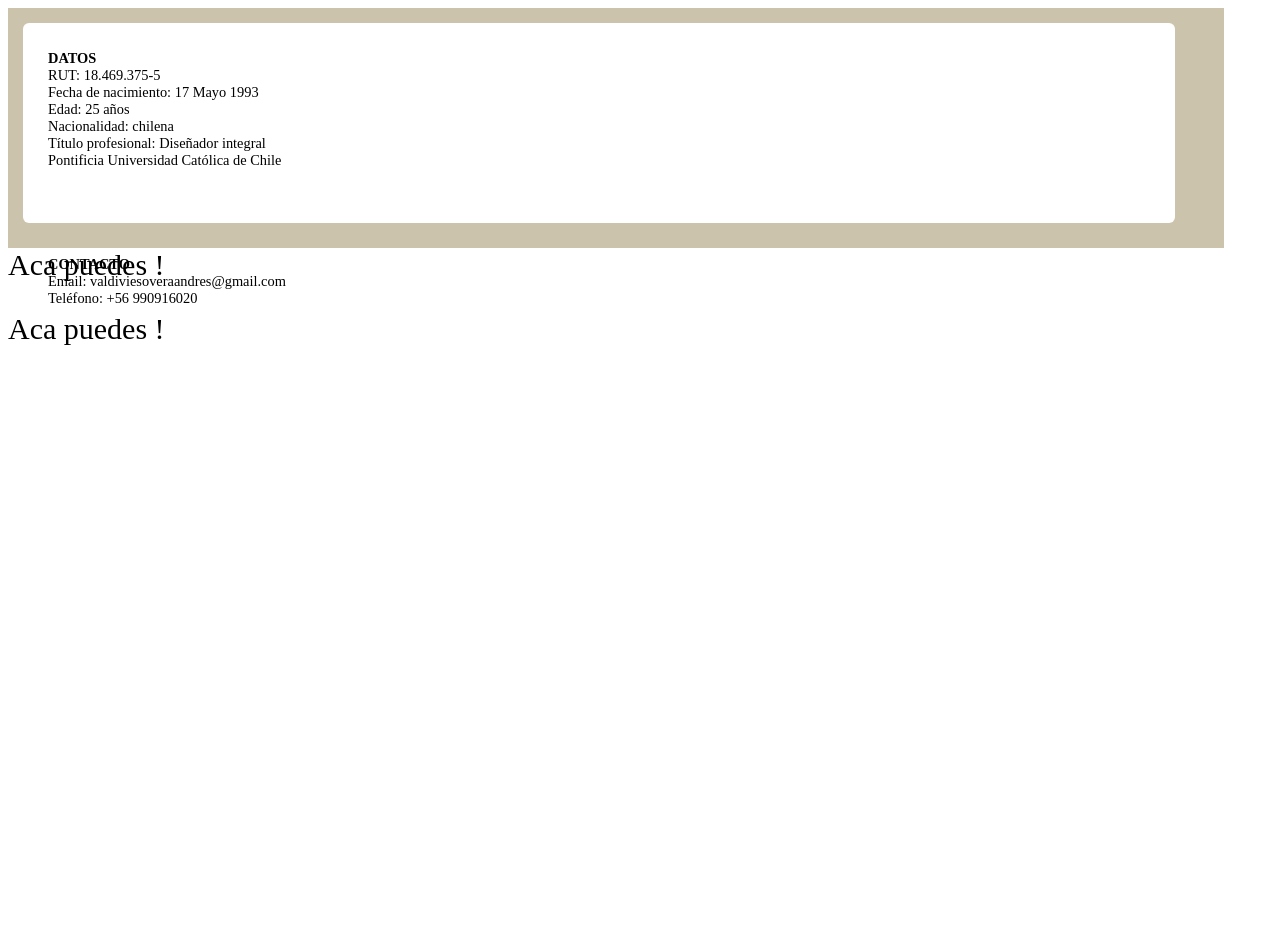
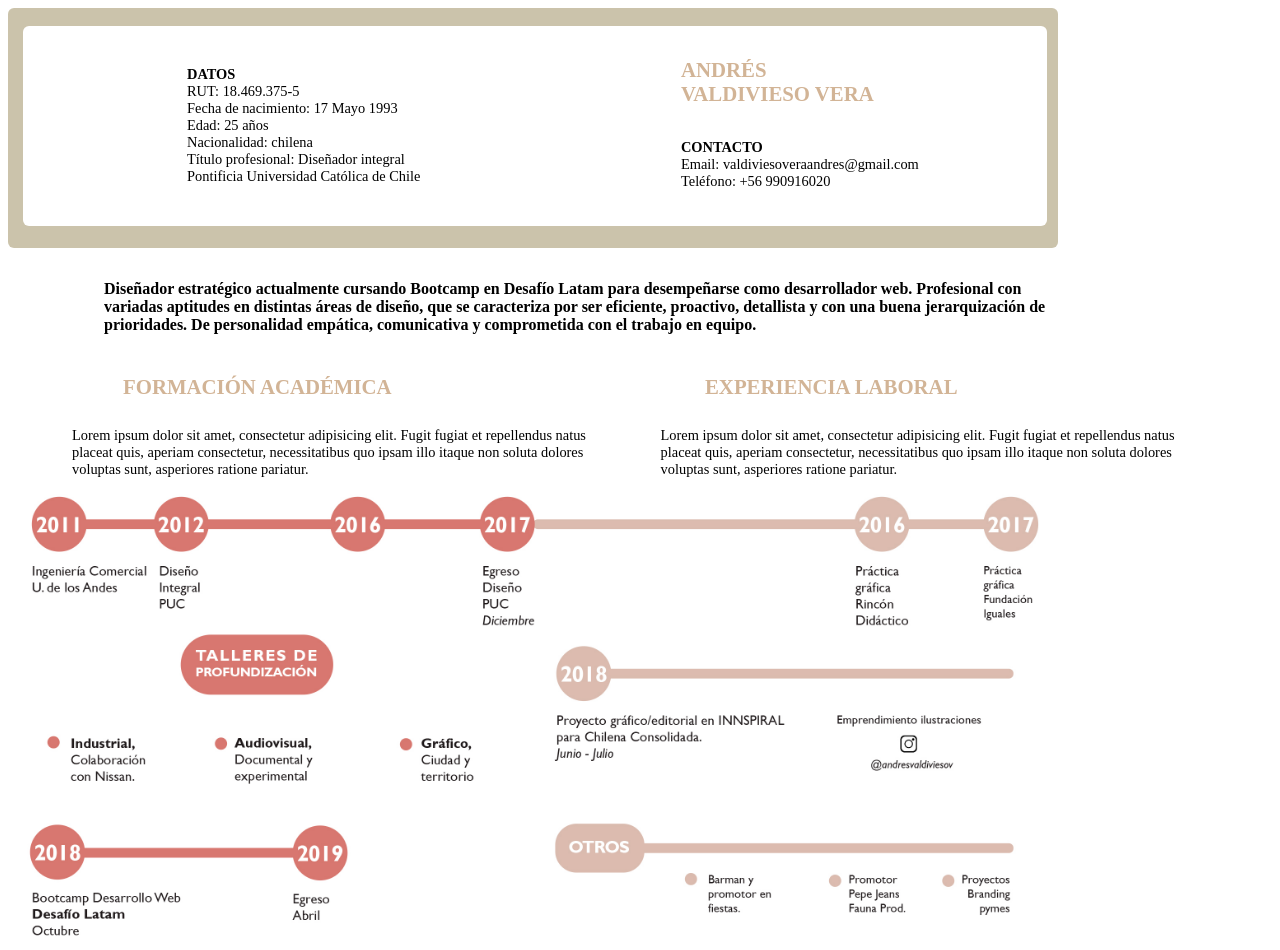
Before and after one commit to aavaldivieso/curriculum, a website: page public/index.html in a window 1280 px wide. Before the commit the page ends 800 px from the top, so only its background shows below. Drawn offline with Linux system fonts and the light colour scheme; files that its build step writes are made by us from their sources.

Commit message:
curriculum 50%

```diff
--- a/public/index.html
+++ b/public/index.html
@@ -5,13 +5,14 @@
 	<meta name="viewport" content="initial-scale=1 width=device-width">
 	<title>Prueba de Sass</title>
 	<link rel="stylesheet" href="css/app.css">
+	<link rel="stylesheet" href="css/grid.css">
 </head>
 <body>
 	<div class="row">
 		<div class="container">
-			<div class="mini-container">
-				<div class="cell-small">
-				<p><span>DATOS</span><br>
+			<div class="mini-container" style="margin-top: 18px;">
+				<div class="col-md-4">
+				<p style="margin-top: 5vh;"><span>DATOS</span><br>
 				RUT: 18.469.375-5 <br>
 				Fecha de nacimiento: 17 Mayo 1993 <br>
 				Edad: 25 años <br>
@@ -19,8 +20,8 @@
 				Título profesional: Diseñador integral <br>
 				Pontificia Universidad Católica de Chile</p>
 				</div>
-				<div class="cell-small">
-				<p><span>CONTACTO</span> <br>
+				<div class="col-md-5"><h4 style="margin-top: 4vh;">ANDRÉS <br>VALDIVIESO VERA</h4>
+				<p style="margin-top: 0.7vh; margin-left: 190px;"><span>CONTACTO</span> <br>
 				Email: valdiviesoveraandres@gmail.com <br>
 				Teléfono: +56 990916020
 				</p>
@@ -29,12 +30,19 @@
 		</div>
 
 		<div class="big">
-		<p>Aca puedes !</p>
+		<h6 style="margin-top: 4vh;">Diseñador estratégico actualmente cursando Bootcamp en Desafío Latam para desempeñarse como desarrollador web. Profesional con <br>variadas aptitudes en distintas áreas de diseño, que se caracteriza por ser eficiente, proactivo, detallista y con una buena
+jerarquización de <br>prioridades. De personalidad empática, comunicativa y comprometida con el trabajo en equipo.</h6>
 		</div>
-		<div class="big">
-		<p>Aca puedes !</p>
+		<div class="small">
+		<h4 style="margin-left: 115px;">FORMACIÓN ACADÉMICA</h4>
+		<h4 style="margin-left: 70px;">EXPERIENCIA LABORAL</h4>
 		</div>
 	</div>
+	<div class="row">
+	<div class="col-md-5">Lorem ipsum dolor sit amet, consectetur adipisicing elit. Fugit fugiat et repellendus natus placeat quis, aperiam consectetur, necessitatibus quo ipsam illo itaque non soluta dolores voluptas sunt, asperiores ratione pariatur.</div>
+	<div class="col-md-5">Lorem ipsum dolor sit amet, consectetur adipisicing elit. Fugit fugiat et repellendus natus placeat quis, aperiam consectetur, necessitatibus quo ipsam illo itaque non soluta dolores voluptas sunt, asperiores ratione pariatur.</div>
+	</div>
+	<img src="curriculum_tabla.jpg" alt="" class="img-responsive">
 
 
 
--- a/src/scss/app.scss
+++ b/src/scss/app.scss
@@ -23,45 +23,50 @@ body {
 
 .container {
 	background: rgba(190,180,150,0.8);
-	width: 95vw;
+	width: 98vw;
 	height: 30vh;
 	float: left;
+	border-radius: 6px;
+	}
 
 	p {
-		width: 45vw;
+		width: 40vw;
 		font-size: 0.9rem;
-		margin-left: 2px;
+		margin-left: 100px;
 		margin-top: 4px;
+		float: left;
 	}
-}
+
+	h4{
+		color: rgba(210,180,150,1);
+		width: 40vw;
+		font-size: 1.3rem;
+		margin-left: 100px;
+		margin-top: 4px;
+		float: left;
+	}
+
+	h6{
+		width: 90vw;
+		font-size: 1rem;
+		margin-left: 7.5vw;
+		margin-right: 5vw;
+		margin-top: 4px;
+		float: left;
+	}
 
 	span{
 		font-weight: bold;
 	}
 .mini-container {
 	background-color: white;
-	width: 90vw;
+	width: 96vw;
 	height: 25vh;
 	border-radius: 6px;
 	float: left;
 	margin: 15px;
 }
 
-.row{
-	clear: both;
-	float: left;
+.img-responsive{
+	max-width: 82vw;
 }
-
-.cell-big{
-	float: left;
-	width: 100vw;
-	height: 20vh;
-	padding: 2%;
-}
-
-.cell-small{
-	float: left;
-	width: 45vw;
-	height: 20vh;
-	padding: 2%;
-}
--- /dev/null
+++ b/src/scss/grid.css
@@ -0,0 +1,45 @@
+
+.col-md-1, .col-md-2, .col-md-3, .col-md-4, .col-md-5, .col-md-6, .col-md-7, .col-md-8, .col-md-9, .col-md-10, .col-md-11, .col-md-12{
+	float: left;
+}
+.col-md-1{,
+	width: 8.3%;
+	margin-left: 5vw;
+}
+.col-md-2{
+	width: 16.6%;
+	margin-left: 5vw;
+}
+.col-md-3{
+	width: 24.9%;
+	margin-left: 5vw;
+}
+.col-md-4{
+	width: 33.2%;
+	margin-left: 5vw;
+}
+.col-md-5{
+	width: 41.5%;
+	margin-left: 5vw;
+}
+.col-md-6{
+	width: 49.8%;
+}
+.col-md-7{
+	width: 58.1%;
+}
+.col-md-8{
+	width: 66.4%;
+}
+.col-md-9{
+	width: 74.7%;
+}
+.col-md-10{
+	width: 83%;
+}
+.col-md-11{
+	width: 91.3%;
+}
+.col-md-12{
+	width: 99.6%;
+}
```
Also changed, not shown: public/css/app.css, public/curriculum_tabla.jpg (added).
